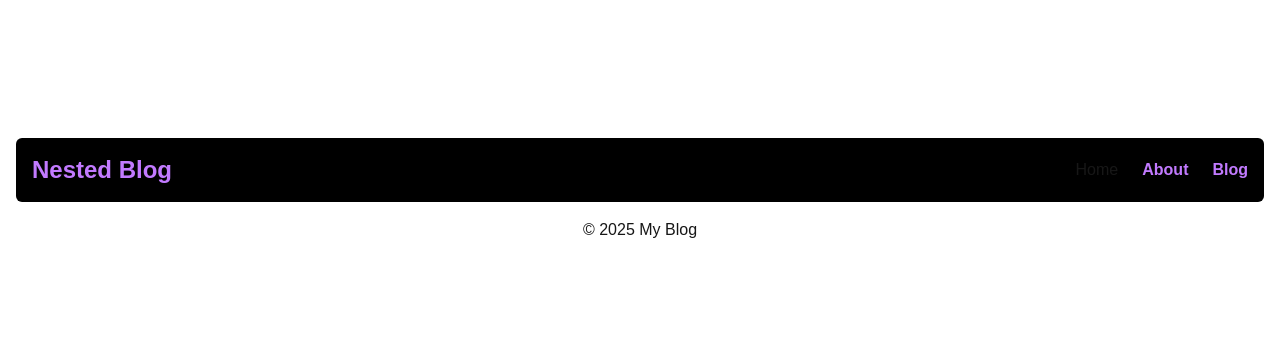
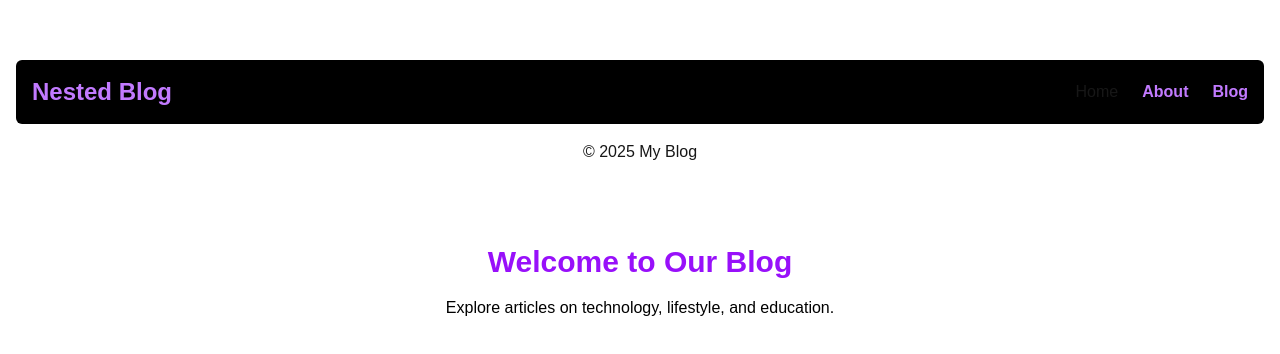
Before and after one commit to UWASEdjaria/Next.js-Nested-Project-Blog-with-Multiple-Rendering-Techniques, a Next.js app: page / in a window 1280 px wide. Shown: the part 210-564 px from the top of the page. Built offline with nearby package versions, Linux system fonts and the light colour scheme.

Commit message:
update home page with content and style

```diff
--- a/src/app/page.tsx
+++ b/src/app/page.tsx
@@ -3,7 +3,10 @@ import React from 'react'
 function Home() {
   return (
     <div>
-
+       <div className="text-center mt-20">
+      <h1 className="text-3xl font-bold text-purple-600">Welcome to Our Blog</h1>
+      <p className="mt-4 text-black">Explore articles on technology, lifestyle, and education.</p>
+    </div>
     </div>
   )
 }
```
